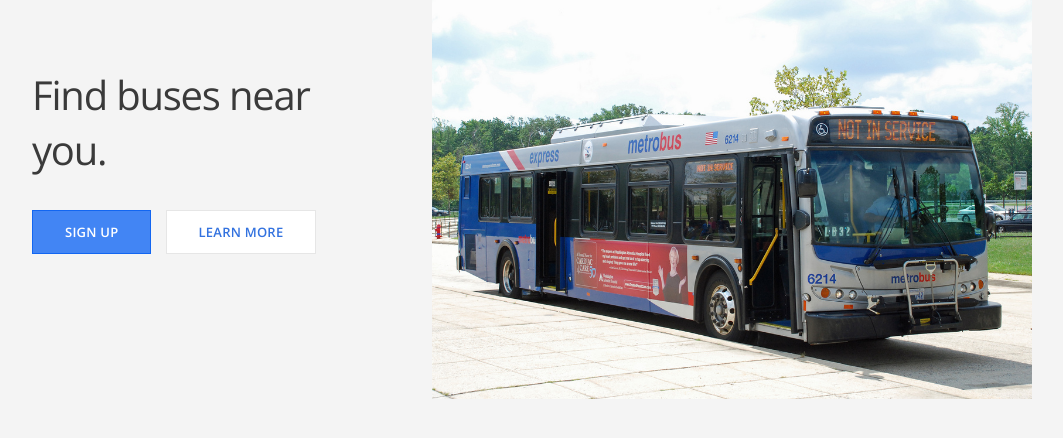
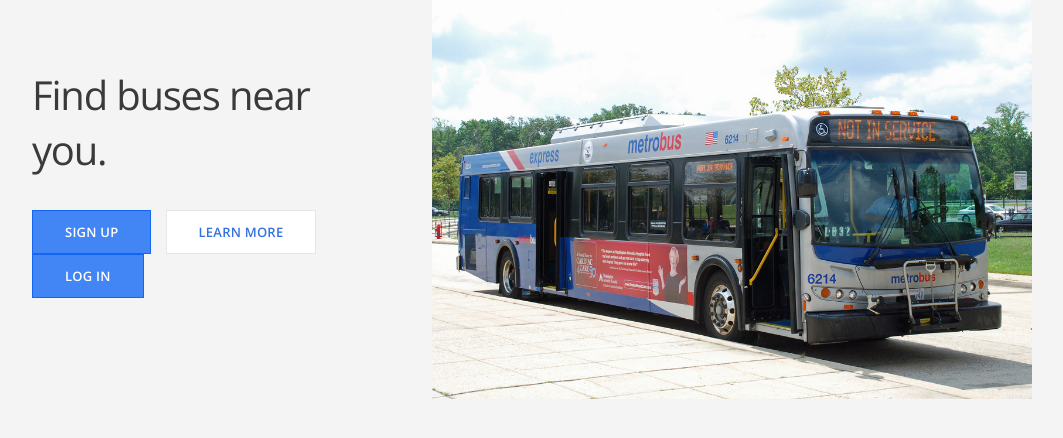
Before and after one commit to isabelleberger/flask_api_project, a Flask app: page / in a window 1280 px wide. Shown: the part 116-554 px from the top of the page, without its empty margins (108-1171 px from the left). Run offline with Flask 2, Linux system fonts and the light colour scheme; some libraries are stand-ins or nearby versions.

Commit message:
adds button for log in

```diff
--- a/templates/index.html
+++ b/templates/index.html
@@ -8,6 +8,7 @@
         <h2>Find buses near you.</h2>
         <a href="{{ url_for('signup') }}" class="btn-primary">Sign up</a>
         <a href="{{ url_for('about') }}" class="btn-secondary">Learn more</a>
+	<a href="{{ url_for('login') }}" class="btn-primary">Log in</a>
       </div>
 
       <div class="section-device">
```
